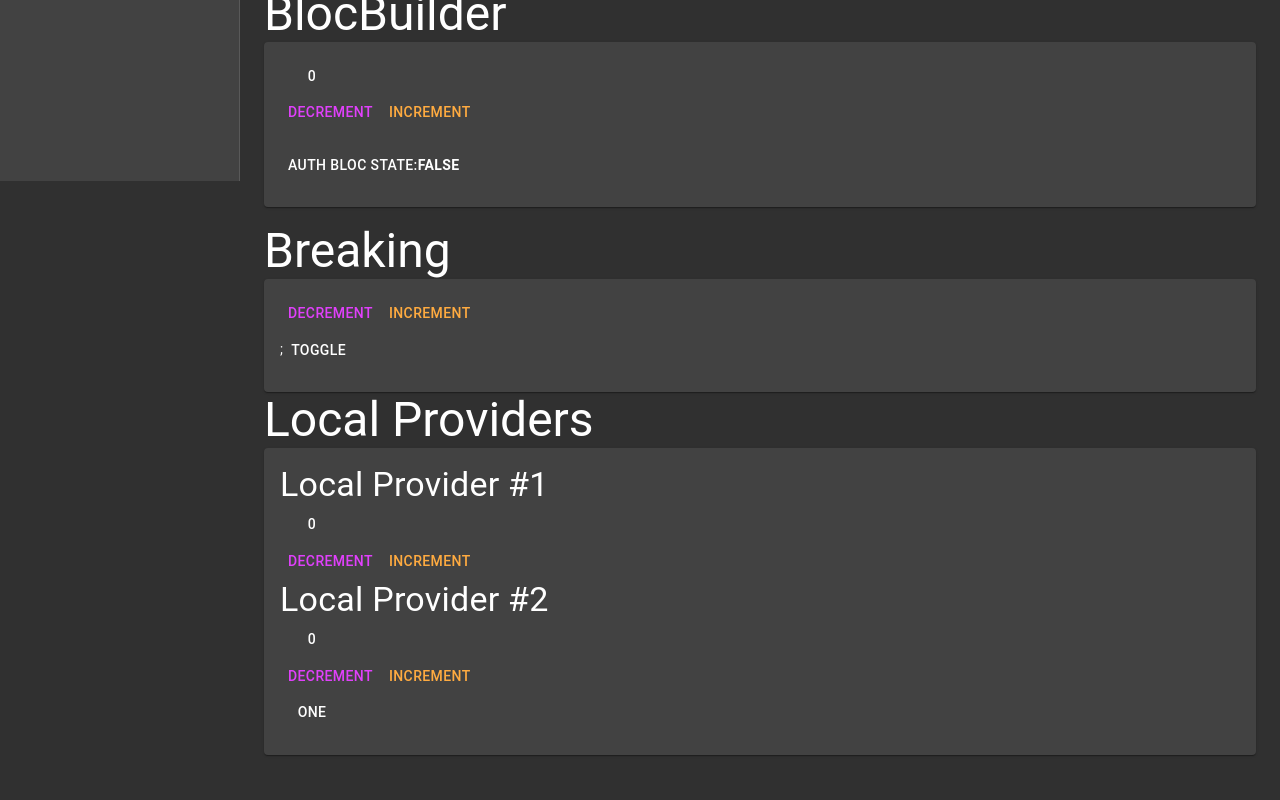
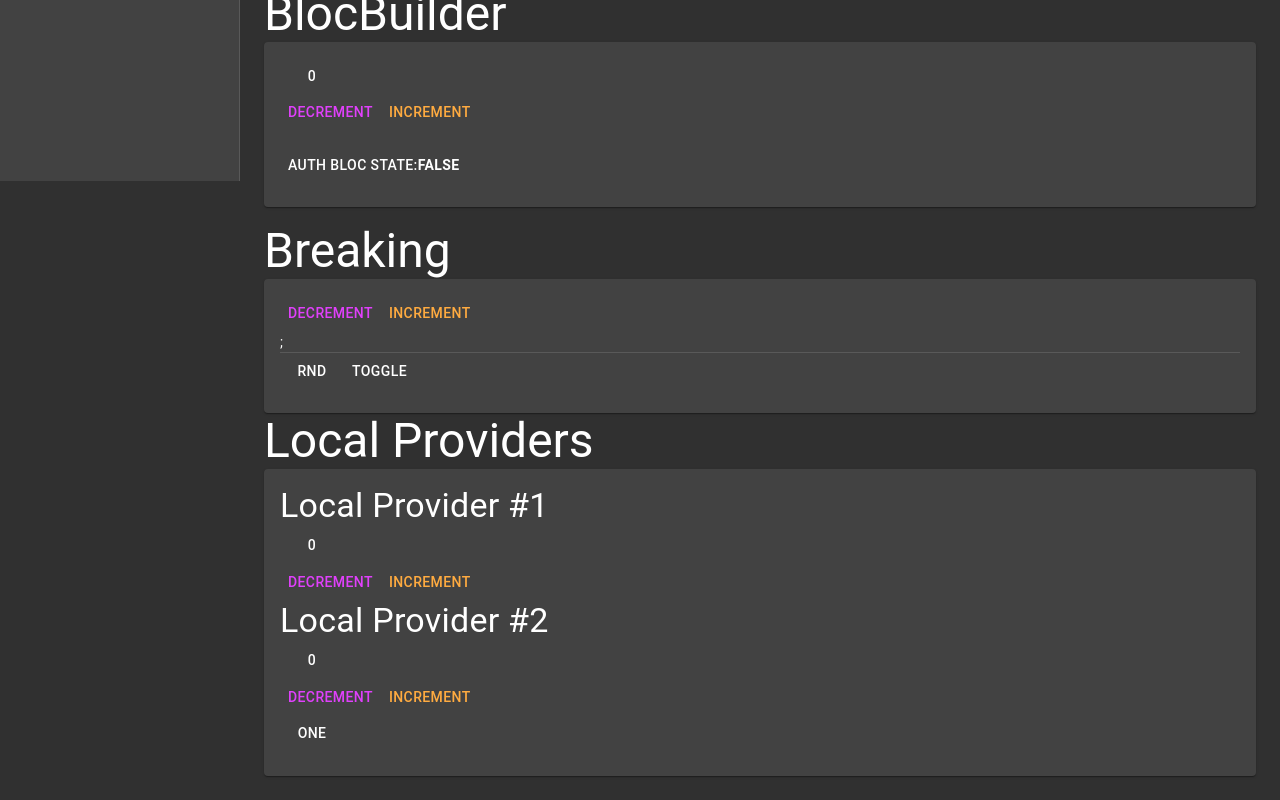
Before and after one commit to jsnanigans/blac, a React (Vite) app: page / in a window 1280 px wide. Shown: the part 619-1419 px from the top of the page. Before the commit the page ends 1398 px from the top, so only its background shows below. Built offline with nearby package versions, Linux system fonts and the light colour scheme.

Commit message:
Improve remove local bloc match to check if bloc is the same

```diff
--- a/src/lib/BlocConsumer.ts
+++ b/src/lib/BlocConsumer.ts
@@ -104,10 +104,10 @@ export class BlocConsumer {
   }
 
   public removeLocalBloc(id: number, bloc: BlocBase<any>) {
-    const item = this.providerList.find(i => i.id !== id);
+    const item = this.providerList.find(i => i.id !== id && i.bloc === bloc);
     if (item) {
       item.bloc.complete();
-      this.providerList = this.providerList.filter(e => !(e.id !== item.id && e.bloc === bloc));
+      this.providerList = this.providerList.filter(e => e === item);
     }
   }
 
--- a/src/lib/react/BlocReact.tsx
+++ b/src/lib/react/BlocReact.tsx
@@ -131,7 +131,7 @@ export class BlocReact extends BlocConsumer {
         this.addLocalBloc({
           bloc: newBloc,
           id,
-          parent: localProviderKey
+          parent: localProviderKey,
         });
       } else {
         console.error(`BLoC is undefined`);
--- a/src/react/components/Sandbox.tsx
+++ b/src/react/components/Sandbox.tsx
@@ -8,6 +8,7 @@ import Auth from "./Auth";
 import { Box, Button, Card, CardContent } from "@material-ui/core";
 import AuthBloc, { AuthEvent } from "../bloc/AuthBloc";
 import TestLocalCubit from "../bloc/TestLocalCubit";
+import Divider from "@material-ui/core/Divider";
 
 const useStyles = makeStyles((theme) => ({
   // necessary for content to be below app bar
@@ -43,6 +44,8 @@ const Killer = () => {
         />
       </BlocProvider>
     </div>};
+    <Divider />
+    <Button onClick={() => q.emit(`${Math.random()}`)}>RND</Button>
     <Button onClick={() => sl(!l)}>Toggle</Button>
   </div>
 }
@@ -121,6 +124,7 @@ export default function Sandbox() {
         <CardContent>
           <BlocProvider
             bloc={() => new TestLocalCubit()}
+            keepAlive={true}
           >
             <Killer />
           </BlocProvider>
```
